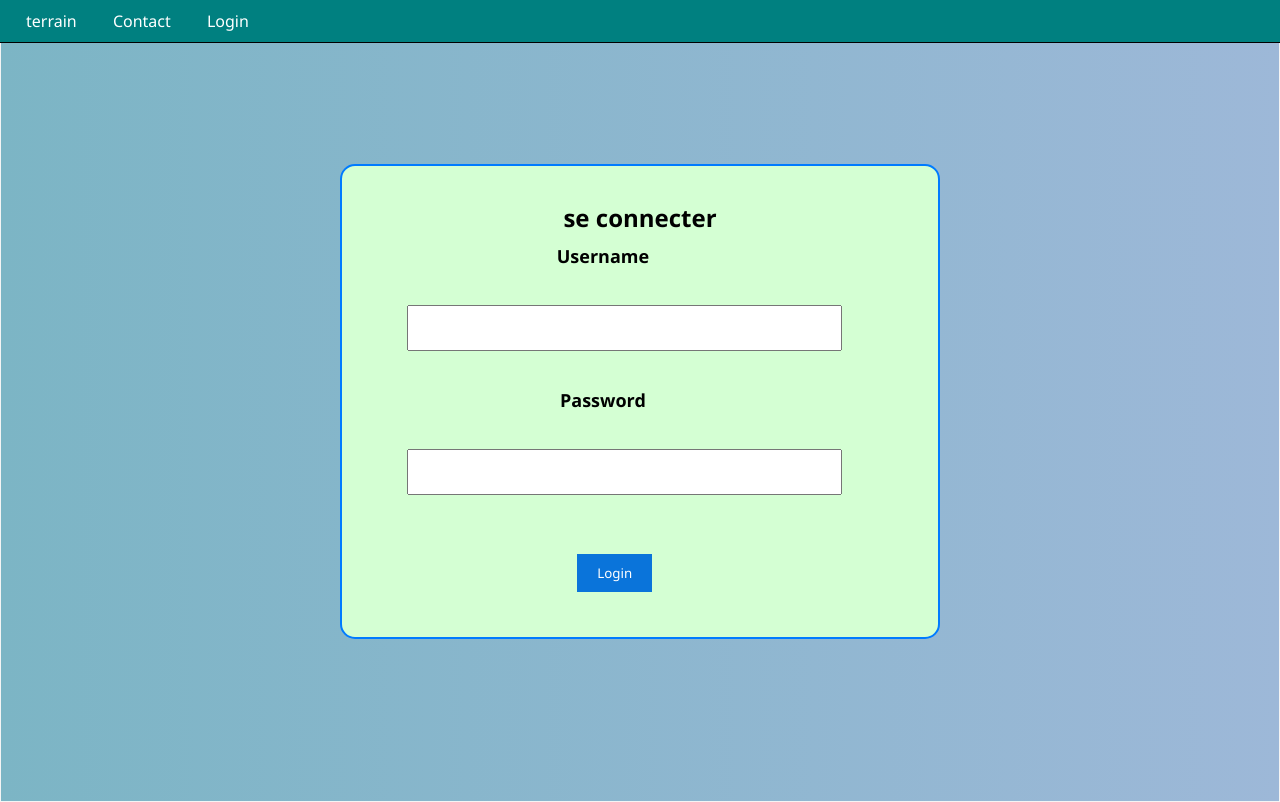
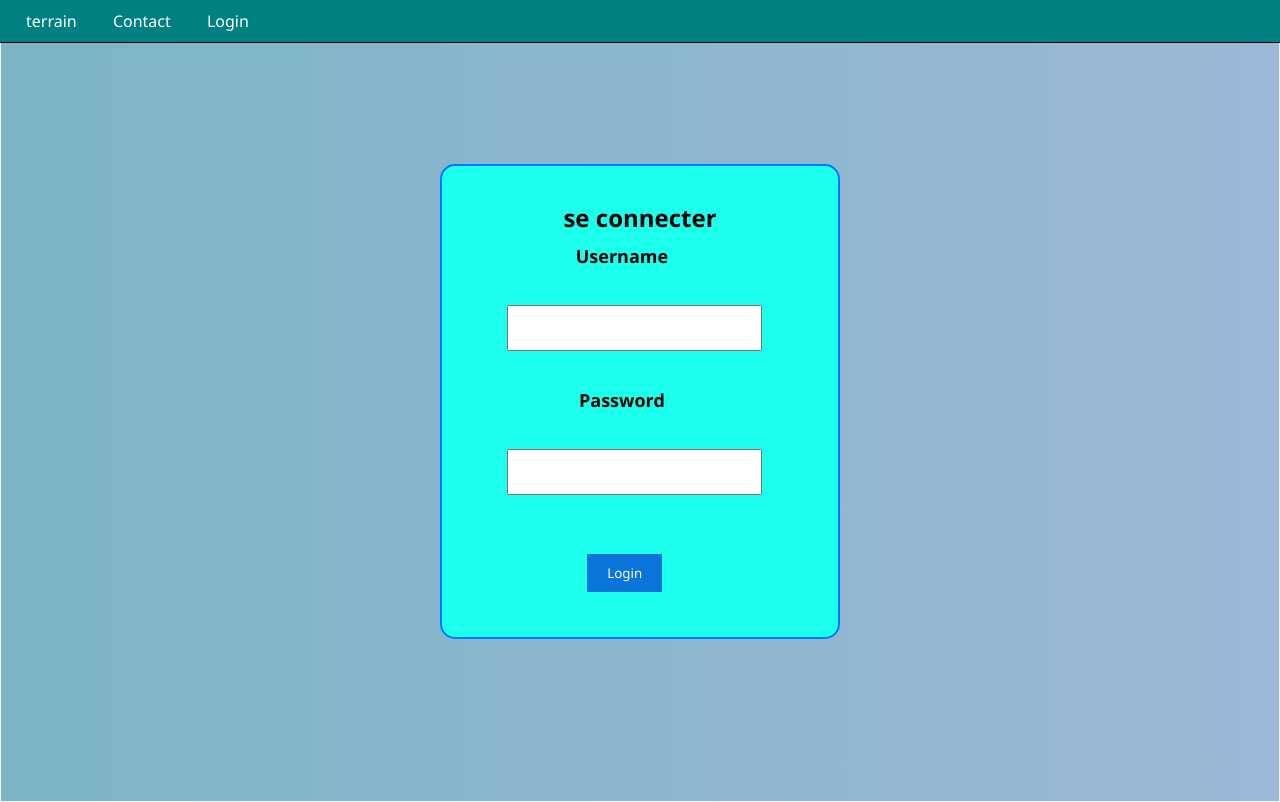
Before and after one commit to Abdulai-jalloh/AlTerBangouraBuesiness, a Flask app: page /Login in a window 1280 px wide. Run offline with Flask 3, Linux system fonts and the light colour scheme; parts of the project's set-up code (start-up, migrations or seed data) failed here and were passed over; some libraries are stand-ins or nearby versions.

Commit message:
Add files via upload

```diff
--- a/static/main.js
+++ b/static/main.js
@@ -33,7 +33,7 @@ document.addEventListener('DOMContentLoaded', () => {
       container.innerHTML = '';
       landsToDisplay.forEach(land => {
         container.innerHTML += `<a href="/land/${land.id}"><div class="land-card">
-
+                                <h3>${land.description}</h3>
                                 <img src="${land.mainImage}" alt="${land.title}">
                                 <h4>Titre: ${land.title}</h4>
                                 <p>Emplacement: ${land.location}</p>
@@ -91,7 +91,9 @@ document.addEventListener('DOMContentLoaded', () => {
 
       container.innerHTML = '';
       landsToDisplay.forEach(land =>{
-        container.innerHTML += `<a href="/land/${land.id}"> <section class="Lands-card"> <img src="${land.mainImage}" alt="${land.title}">
+        container.innerHTML += `<a href="/land/${land.id}"> <section class="Lands-card">
+          <h3>${land.description}</h3>
+         <img src="${land.mainImage}" alt="${land.title}">
         <h2> Title: ${land.title}</h2>
         <h2> Status: ${land.status}</h2>
         <p> <strong> Emplacement: </strong>${land.location} </p>
--- a/static/style.css
+++ b/static/style.css
@@ -483,8 +483,8 @@ button:hover{
 
 .login-page{
   text-align: center;
-  width: 600px;
-  background: #d4ffd3;
+  width: 400px;
+  background: #1cffec;
   border: 2px solid #007bff;
   padding: 35px 45px;
   border-radius: 15px;
```
Also changed, not shown: templates/index.html (line endings or trailing spaces).
